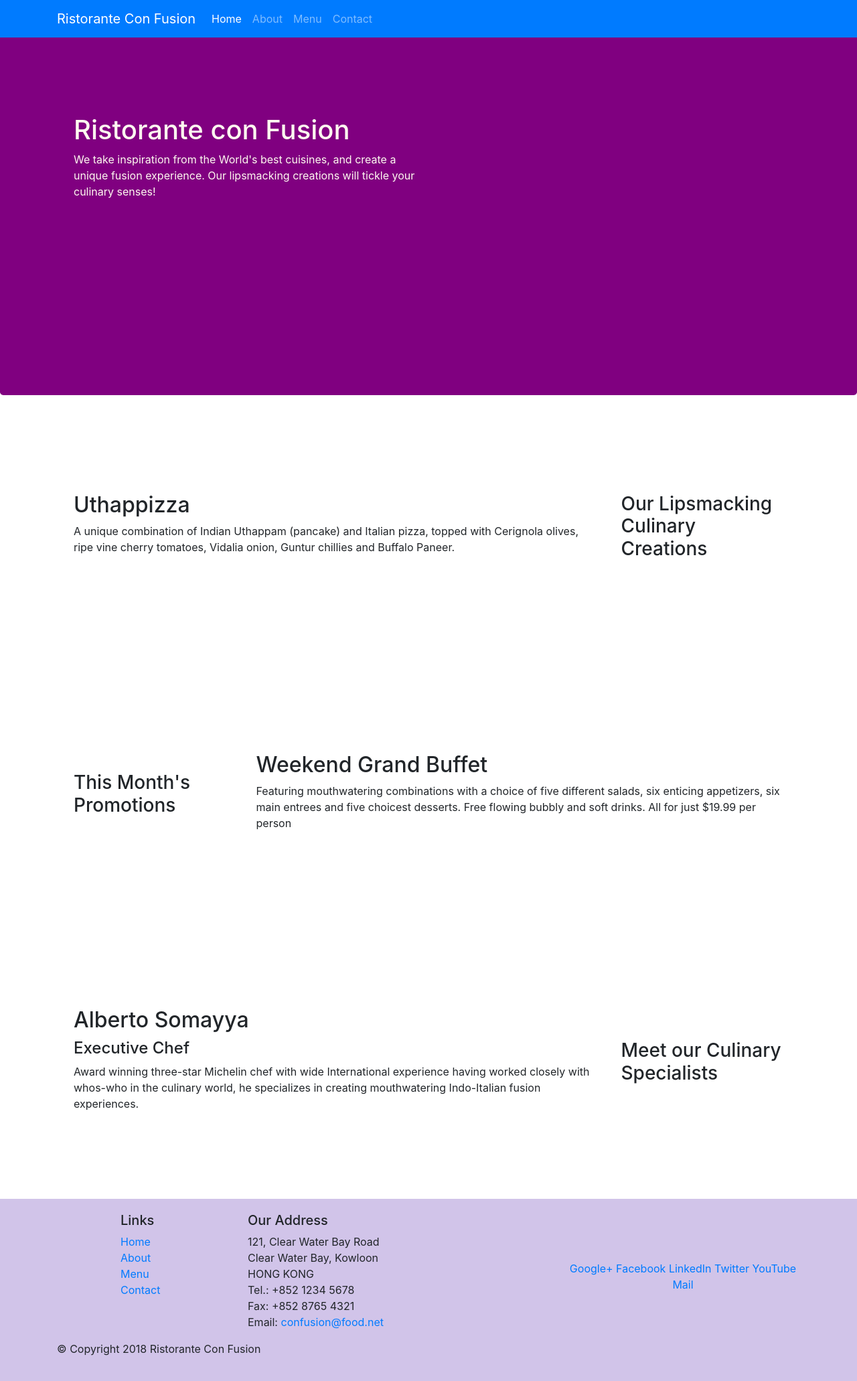
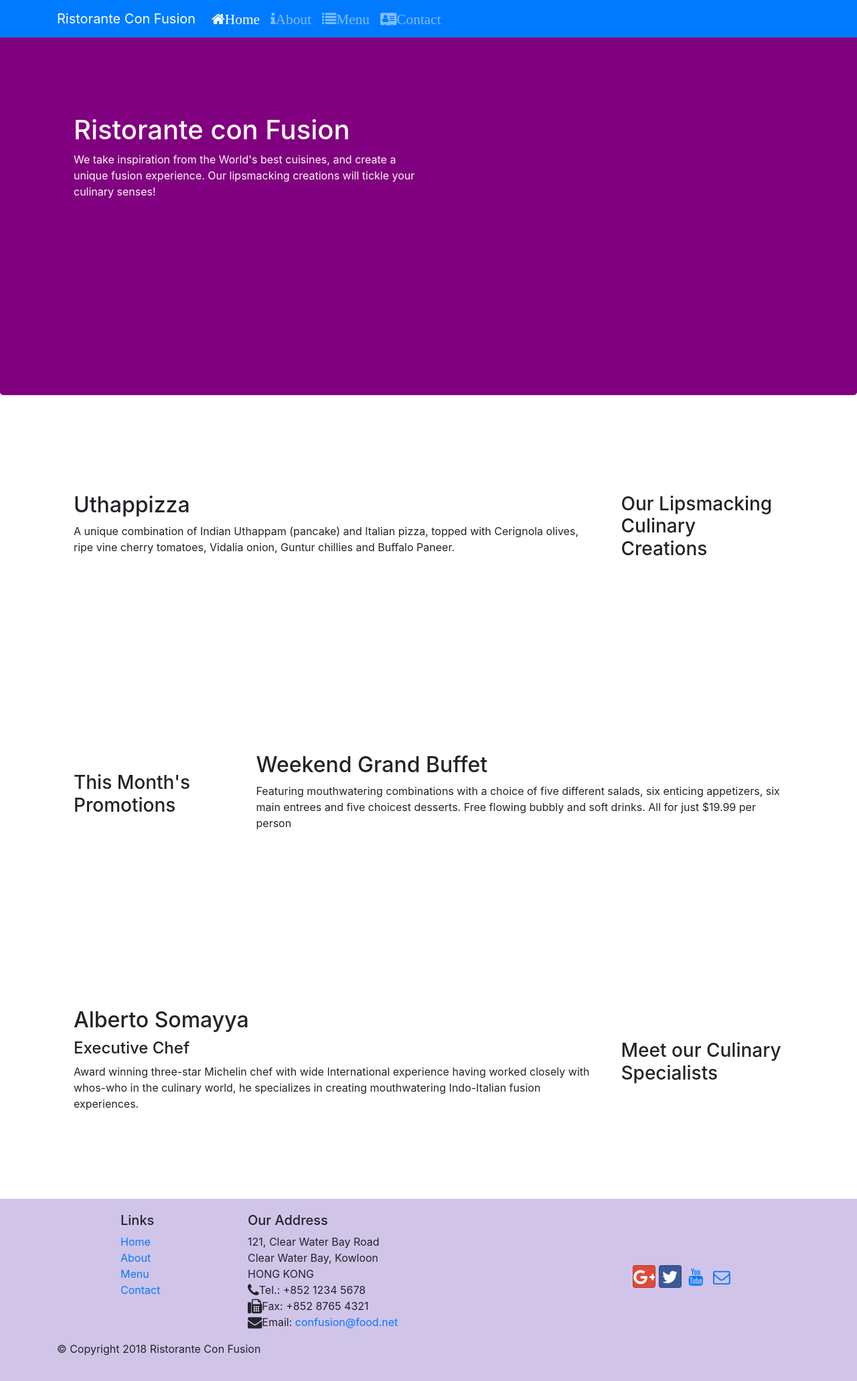
Before and after one commit to amiaynara/course_frontendUI, a website: page index.html in a window 1280 px wide. Shown: the whole page at 67% size. Drawn offline with nearby package versions, Linux system fonts and the light colour scheme.

Commit message:
Icon fontss

```diff
--- a/index.html
+++ b/index.html
@@ -8,6 +8,8 @@
     <title>Ristorante Con Fusion</title>
     <link rel="stylesheet" href="node_modules/bootstrap/dist/css/bootstrap.min.css">
     <link rel="stylesheet" href="CSS/styles.css">
+    <link rel="stylesheet" href="node_modules/font-awesome/css/font-awesome.min.css">
+    <link rel="stylesheet" href="node_modules/bootstrap-social/css/bootstrap-social.min.css">
 </head>
 
 <body>
@@ -15,10 +17,10 @@
       <div class="container"><a class="navbar-brand" href="#">Ristorante Con Fusion</a>
       <div class="collapse navbar-collapse" id="Navbar">
         <ul class="navbar-nav mr-auto">
-          <li class="nav-item active"><a class="nav-link" href="#">Home</a></li>
-          <li class="nav-item"><a class="nav-link" href="./aboutus.html">About</a></li>
-          <li class="nav-item"><a class="nav-link" href="#">Menu</a></li>
-          <li class="nav-item"><a class="nav-link" href="#">Contact</a></li>
+          <li class="nav-item active"><a class="nav-link" href="#"><span class="fa fa-home fa-lg">Home</span></a></li>
+          <li class="nav-item"><a class="nav-link" href="./aboutus.html"><span class="fa fa-info fa-lg">About</span></a></li>
+          <li class="nav-item"><a class="nav-link" href="#"><span class="fa fa-list fa-lg">Menu</span></a></li>
+          <li class="nav-item"><a class="nav-link" href="#"><span class="fa fa-address-card fa-lg">Contact</span></a></li>
           <button class="navbar-toggler" type="button" data-toggle="collapse" data-target="#Navbar">
           <span class="nav-toggler-icon"></span>
         </ul>
@@ -90,19 +92,17 @@
 		              121, Clear Water Bay Road<br>
 		              Clear Water Bay, Kowloon<br>
 		              HONG KONG<br>
-		              Tel.: +852 1234 5678<br>
-		              Fax: +852 8765 4321<br>
-		              Email: <a href="mailto:confusion@food.net">confusion@food.net</a>
+		              <i class="fa fa-phone fa-lg"></i>Tel.: +852 1234 5678<br>
+		              <i class="fa fa-fax fa-lg"></i>Fax: +852 8765 4321<br>
+		              <i class="fa fa-envelope fa-lg"></i>Email: <a href="mailto:confusion@food.net">confusion@food.net</a>
 		           </address>
                 </div>
                 <div class="col-12 col-sm-4 align-self-center">
                     <div class="text-center">
-                        <a href="http://google.com/+">Google+</a>
-                        <a href="http://www.facebook.com/profile.php?id=">Facebook</a>
-                        <a href="http://www.linkedin.com/in/">LinkedIn</a>
-                        <a href="http://twitter.com/">Twitter</a>
-                        <a href="http://youtube.com/">YouTube</a>
-                        <a href="mailto:">Mail</a>
+                        <a class="btn btn-social-icon btn-google" href="http://www.google.com/"><i class="fa fa-google-plus fa-lg"></i></a>
+                        <a class="btn btn-social-icon btn-facebook" href="http://twitter.com/"><i class="fa fa-twitter fa-lg"></i></a>
+                        <a class="btn btn-social-icon btn-youtube" href="http://youtube.com/"><i class="fa fa-youtube fa-lg"></i></a>
+                        <a class="btn btn-social-icon" href="mailto:"><i class="fa fa-envelope-o fa-lg"></i></a>
                     </div>
                 </div>
            </div>
--- a/package.json
+++ b/package.json
@@ -4,7 +4,9 @@
   "description": "",
   "main": "index.js",
   "dependencies": {
-    "bootstrap": "^4.0.0"
+    "bootstrap": "^4.0.0",
+    "bootstrap-social": "^5.1.1",
+    "font-awesome": "^4.7.0"
   },
   "devDependencies": {
     "lite-server": "^2.5.4"
```
Also changed, not shown: aboutus.html (+8 -5 lines), 1 other file.
